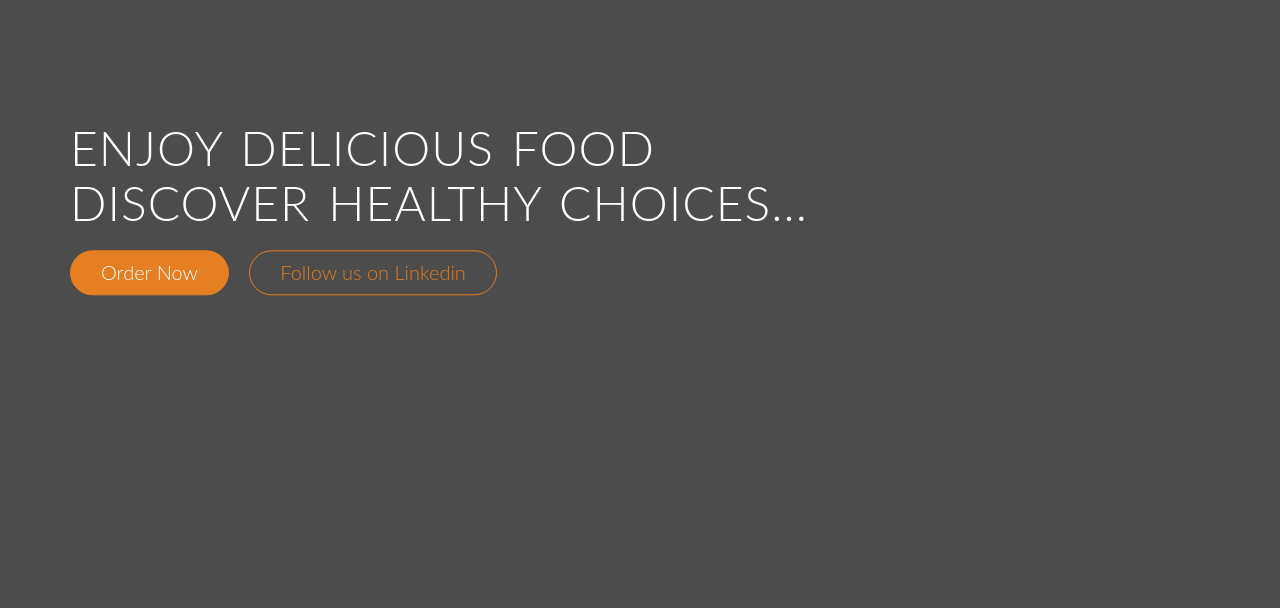
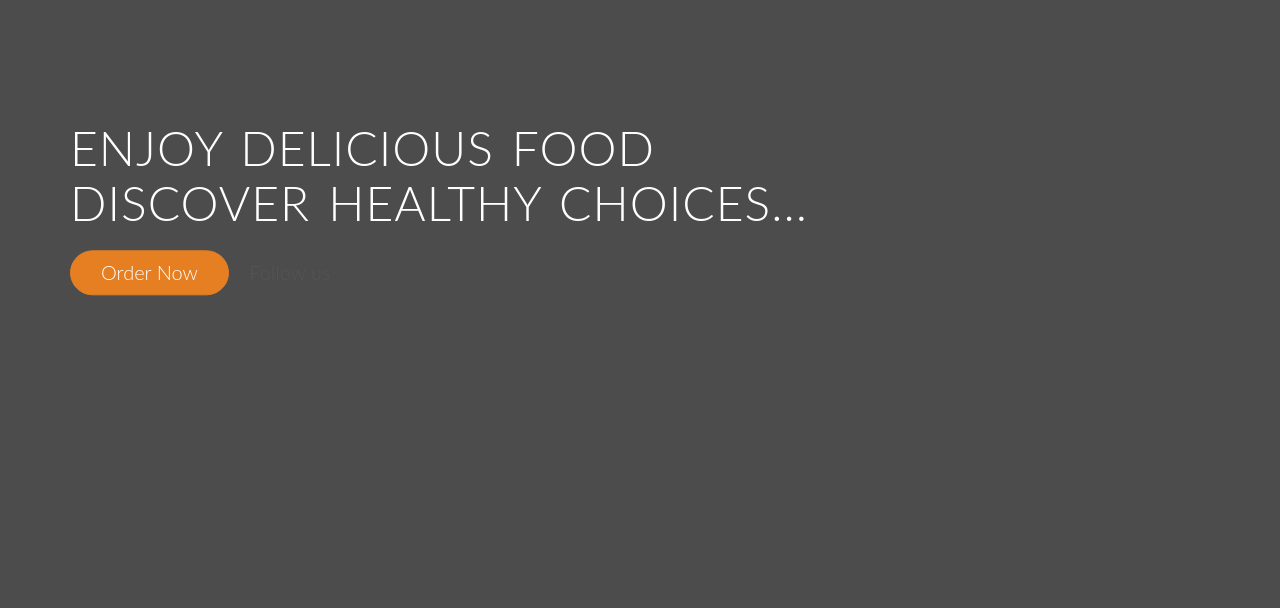
Before and after one commit to abhisheksingh2125/Food-Website, a plain HTML site: page index.html in a window 1280 px wide. Shown: the part 192-800 px from the top of the page. Drawn offline with nearby package versions, Linux system fonts and the light colour scheme; a script that the page names is missing; files whose address does not match are found by name.

Commit message:
Update index.html

```diff
--- a/index.html
+++ b/index.html
@@ -40,7 +40,7 @@
         <div class="hero-text-box">
             <h1>Enjoy Delicious Food<br>Discover Healthy Choices...</h1>
             <a class="btn btn-full js--scroll-to-plans" href="#">Order Now</a>
-            <a class="btn btn-ghost js--scroll-to-start" href="https://www.linkedin.com/in/abhishek-pratap-singh-2b2752229/">Follow us on Linkedin</a>
+            <a class="https://abhisheksingh2125.github.io/Portfolio-Website/#">Follow us </a>
 
         </div>
     </header>
```
